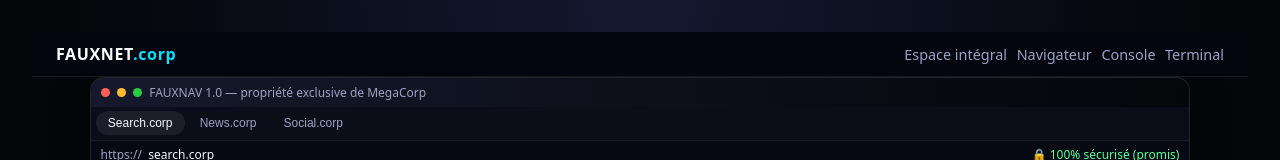
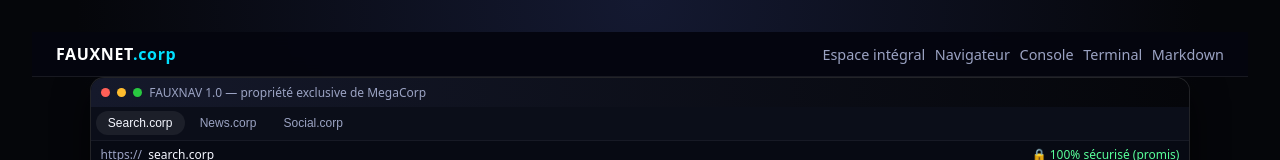
Before and after one commit to ouaisfieu/s, a plain HTML site: page fauxnet/milou/browser.html in a window 1280 px wide. Shown: the top 160 px of the page. Drawn offline with Linux system fonts and the light colour scheme.

Commit message:
Update browser.html

```diff
--- a/fauxnet/milou/browser.html
+++ b/fauxnet/milou/browser.html
@@ -18,6 +18,7 @@
       <a href="browser.html">Navigateur</a>
       <a href="console.html">Console</a>
       <a href="terminal.html?theme=unix&user=invite">Terminal</a>
+      <a href="markdown.html">Markdown</a>
     </div>
   </nav>
   <!-- le reste de ta page ici -->
```
